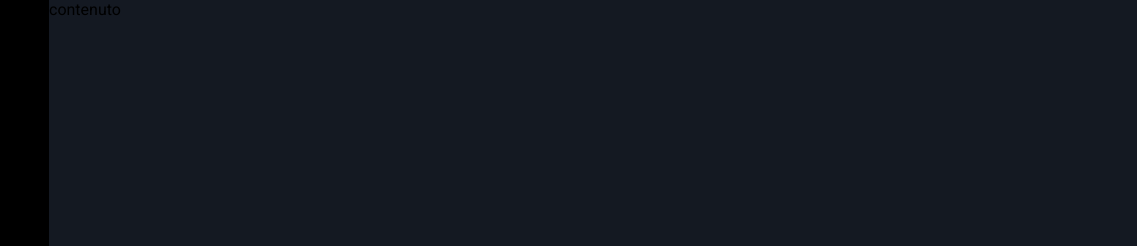
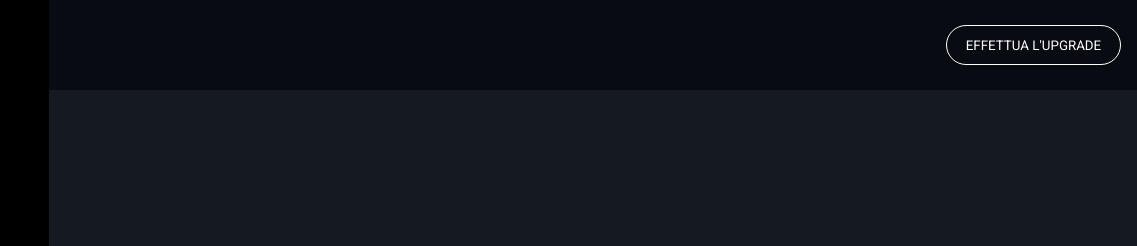
Before and after one commit to loriscassara/html-css-spotifyweb, a plain HTML site: page index.html in a window 1280 px wide. Shown: the top 246 px of the page, 143-1280 px from the left. Drawn offline with nearby package versions, Linux system fonts and the light colour scheme.

Commit message:
add top main + hover

```diff
--- a/css/hover.css
+++ b/css/hover.css
@@ -66,3 +66,14 @@
     cursor: pointer;
     color: greenyellow;
 }
+
+/*******************************
+    hover main elements
+*******************************/
+
+#upgrade-button:hover {
+    cursor: pointer;
+    border: solid 1px greenyellow;
+    color: greenyellow;
+    transform: scale(1.1);
+}
--- a/css/resp.css
+++ b/css/resp.css
@@ -99,7 +99,7 @@
 
     #down-arrow {
         position: absolute;
-        left: 13px;
+        left: 14px;
         bottom: 50px;
     }
 
@@ -107,3 +107,7 @@
         display: none;
     }
 }
+
+/*******************************
+    queery main elements
+*******************************/
--- a/css/style.css
+++ b/css/style.css
@@ -176,6 +176,7 @@ nav {
     width: 15%;
     background-color: gray;
     border-radius: 50%;
+    transition: all .55s ease;
 }
 
 .user-icon p {
@@ -195,6 +196,25 @@ main {
     background: #141922;
 }
 
+.topmain-container {
+    height: 90px;
+    width: auto;
+    background-color: #080B12;
+    align-items: center;
+    justify-content: end;
+}
+
+#upgrade-button {
+    margin-right: 16px;
+    background-color: transparent;
+    border: solid 1px white;
+    border-radius: 20px;
+    color: white;
+    height: 40px;
+    width: 175px;
+    transition: all .55s ease;
+}
+
 /*******************************
     footer elements
 *******************************/
--- a/index.html
+++ b/index.html
@@ -32,7 +32,6 @@
         <link rel="preconnect" href="https://fonts.googleapis.com">
         <link rel="preconnect" href="https://fonts.gstatic.com" crossorigin>
         <link href="https://fonts.googleapis.com/css2?family=Roboto:wght@100;300;400;500;700;900&display=swap" rel="stylesheet">
-
     </head>
     <body>
 
@@ -41,7 +40,6 @@
         -->
 
         <nav>
-
             <section>
                 <!--
                     logo-container
@@ -121,9 +119,6 @@
                 </div>
 
             </section>
-
-
-
         </nav>
 
         <!--
@@ -131,7 +126,17 @@
         -->
 
         <main>
-            contenuto
+
+            <!--
+                topmain-container
+            -->
+
+            <div class="topmain-container d-flex">
+                <div>
+                    <button id="upgrade-button">EFFETTUA L'UPGRADE</button>
+                </div>
+            </div>
+
         </main>
 
         <!--
```
